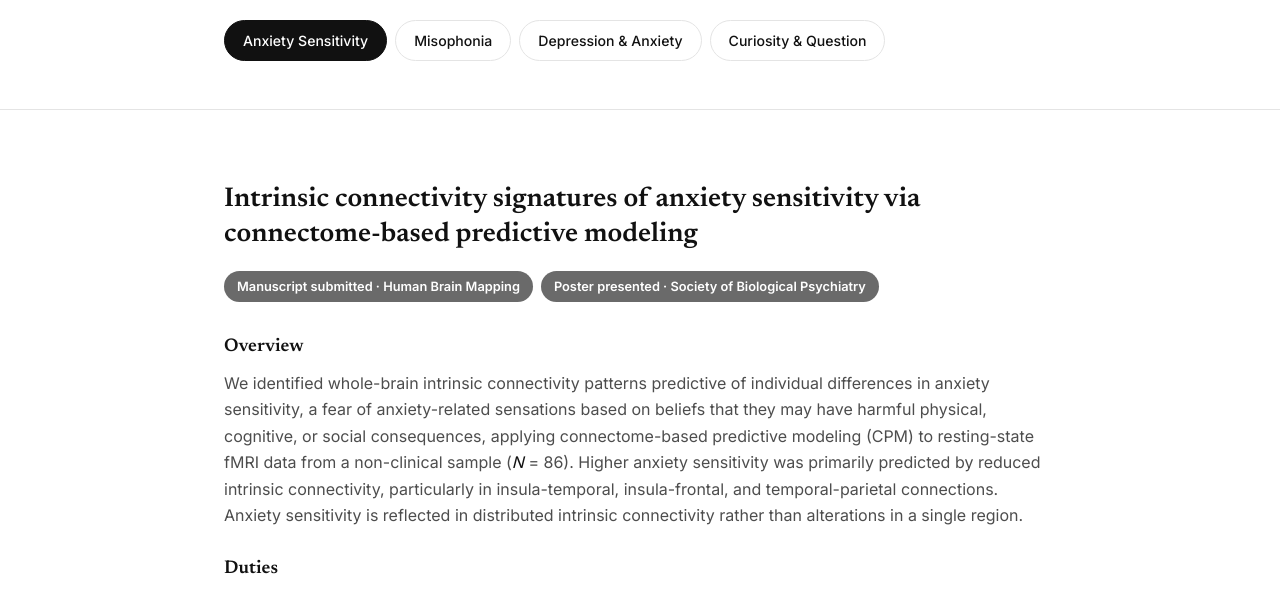
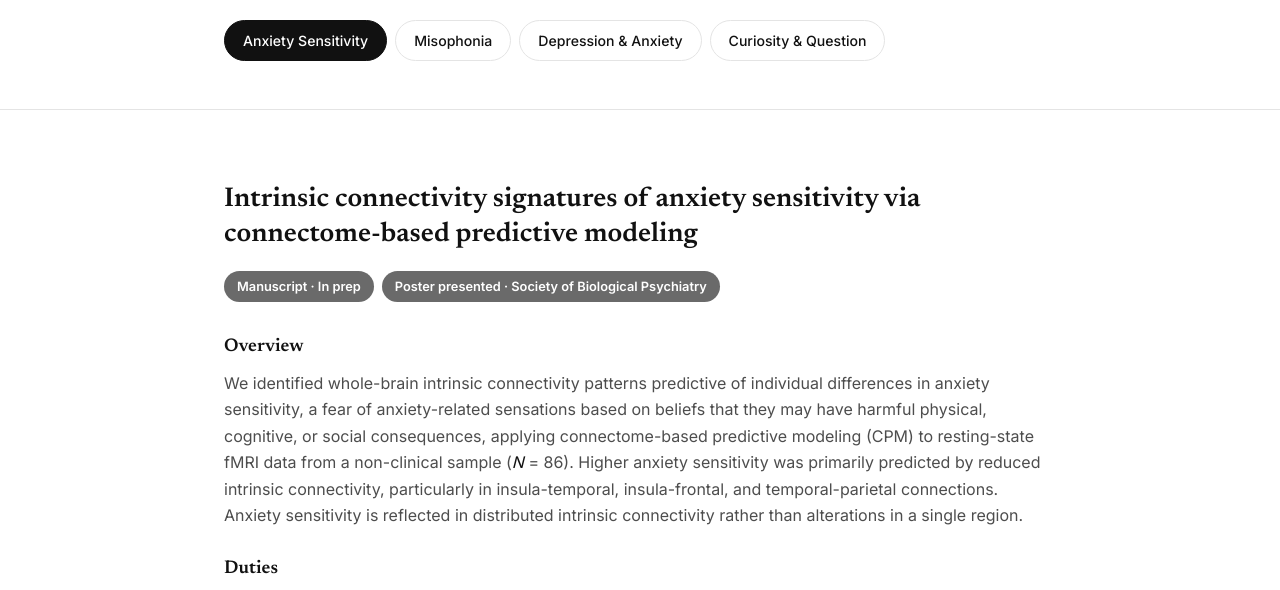
Before and after one commit to dahyun-won/dahyun-won.github.io, a plain HTML site: page research.html in a window 1280 px wide. Shown: the part 206-796 px from the top of the page. Drawn offline with Linux system fonts and the light colour scheme.

Commit message:
Update CV, set anxiety sensitivity manuscript status to in prep
Co-Authored-By: Claude Sonnet 5.5 <noreply@anthropic.com>

```diff
--- a/research.html
+++ b/research.html
@@ -48,7 +48,7 @@
         <div class="project-head">
           <h3>Intrinsic connectivity signatures of anxiety sensitivity via connectome-based predictive modeling</h3>
           <div class="badges">
-            <span class="badge badge-dark">Manuscript submitted · Human Brain Mapping</span>
+            <span class="badge badge-dark">Manuscript · In prep</span>
             <span class="badge badge-dark">Poster presented · Society of Biological Psychiatry</span>
           </div>
         </div>
```
Also changed, not shown: 1 other file.
